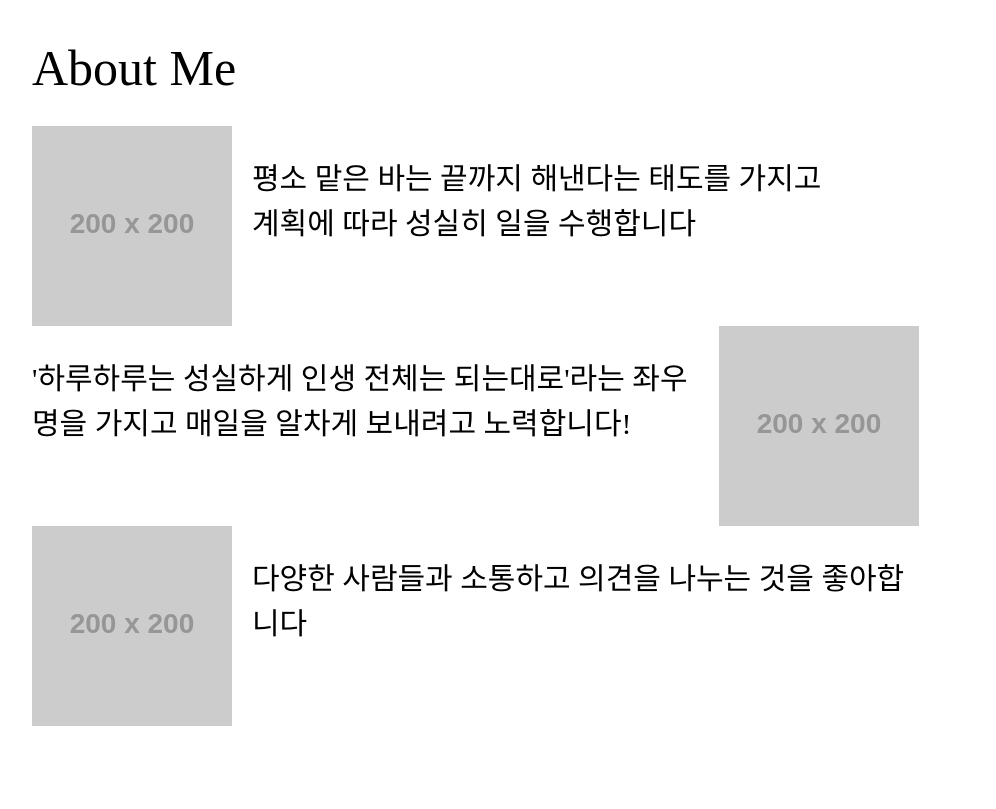
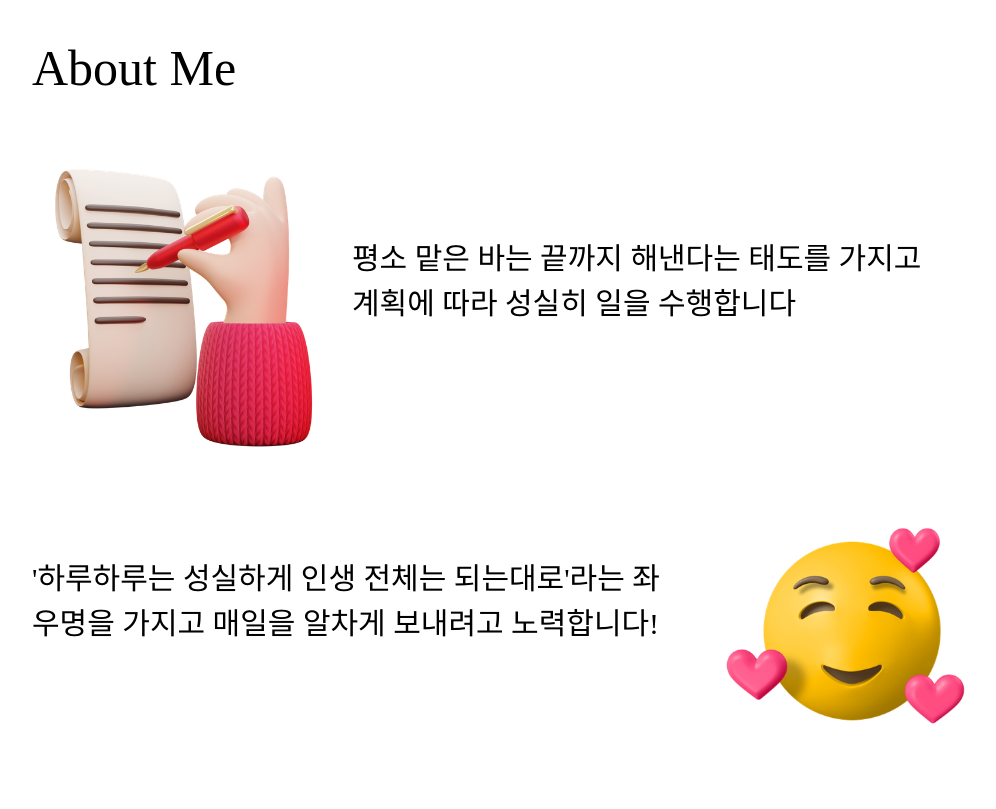
Before and after one commit to nahyunkim123/profile, a plain HTML site: page index.html in a window 1280 px wide. Shown: the part 940-1749 px from the top of the page, without its empty margins (108-1104 px from the left). Drawn offline with nearby package versions, Linux system fonts and the light colour scheme; placeholder pictures from the web are drawn by us; a web font is replaced by a local one.

Commit message:
이미지 수정

```diff
--- a/index.html
+++ b/index.html
@@ -36,22 +36,22 @@
     <!-- page 2 -->
 
     <div class="page2 w-[1000px] mx-auto mt-[80px]" >
-        <h3 class="text-[50px] mb-5">About Me</h3>
+        <h3 class="text-[50px] mb-[50px]">About Me</h3>
         <div class="flex align-middle">
-            <img src="https://via.placeholder.com/200" alt="200x200">
-            <p class=" basis-2/3 mt-[30px] ml-5 text-[30px]">평소 맡은 바는 끝까지 해낸다는 태도를 가지고
+            <img class="w-[300px] h-[300px]" src="images/8857650_writing_list_wishlist_christmas_santa_icon.png" alt="200x200">
+            <p class=" basis-2/3 mt-[80px] ml-5 text-[30px]">평소 맡은 바는 끝까지 해낸다는 태도를 가지고
                 <br> 계획에 따라 성실히 일을 수행합니다
             </p>
         </div>
         <div class="flex align-middle">
-        <p class= "text-[30px] basis-2/3 mr-5 mt-[30px]">'하루하루는 성실하게 인생 전체는 되는대로'라는 좌우명을 가지고
+        <p class= "text-[30px] basis-2/3 mr-5 mt-[100px]">'하루하루는 성실하게 인생 전체는 되는대로'라는 좌우명을 가지고
         매일을 알차게 보내려고 노력합니다!
         </p>
-        <img src="https://via.placeholder.com/200" alt="200x200">
+        <img class="w-[350px] h-[350px]" src="images/8888899_smiling_face_with_hearts_icon.png" alt="200x200">
         </div>
         <div class="flex align-middle">
-        <img src="https://via.placeholder.com/200" alt="200x200">
-        <p class=" basis-2/3 text-[30px] ml-5 mt-[30px]">다양한 사람들과 소통하고 의견을 나누는 것을 좋아합니다 </p>
+        <img class="w-[350px] h-[350px]" src="images/8721621_bubble_communication_chat_message_icon.png" alt="200x200">
+        <p class=" basis-2/3 text-[30px] ml-5 mt-[89px]">다양한 사람들과 소통하고 의견을 나누는 것을 좋아합니다 </p>
         </div>
     </div>
 
@@ -85,7 +85,7 @@
                 </div>
               </div>
             </div>
-            <div class="swiper-pagination mb-20"></div>
+            <div class="swiper-pagination pb-20"></div>
         </div>
     </div>
 
--- a/js/index.js
+++ b/js/index.js
@@ -41,6 +41,7 @@ axios.get("data/data.json")
 
 
 
+
         setTimeout(()=>{
             div_child2.style.width = e.progressAfter + "%"},
             500)
```
Also changed, not shown: css/output.css, images/8721621_bubble_communication_chat_message_icon.png (added), images/8857650_writing_list_wishlist_christmas_santa_icon.png (added), images/8888899_smiling_face_with_hearts_icon.png (added).
